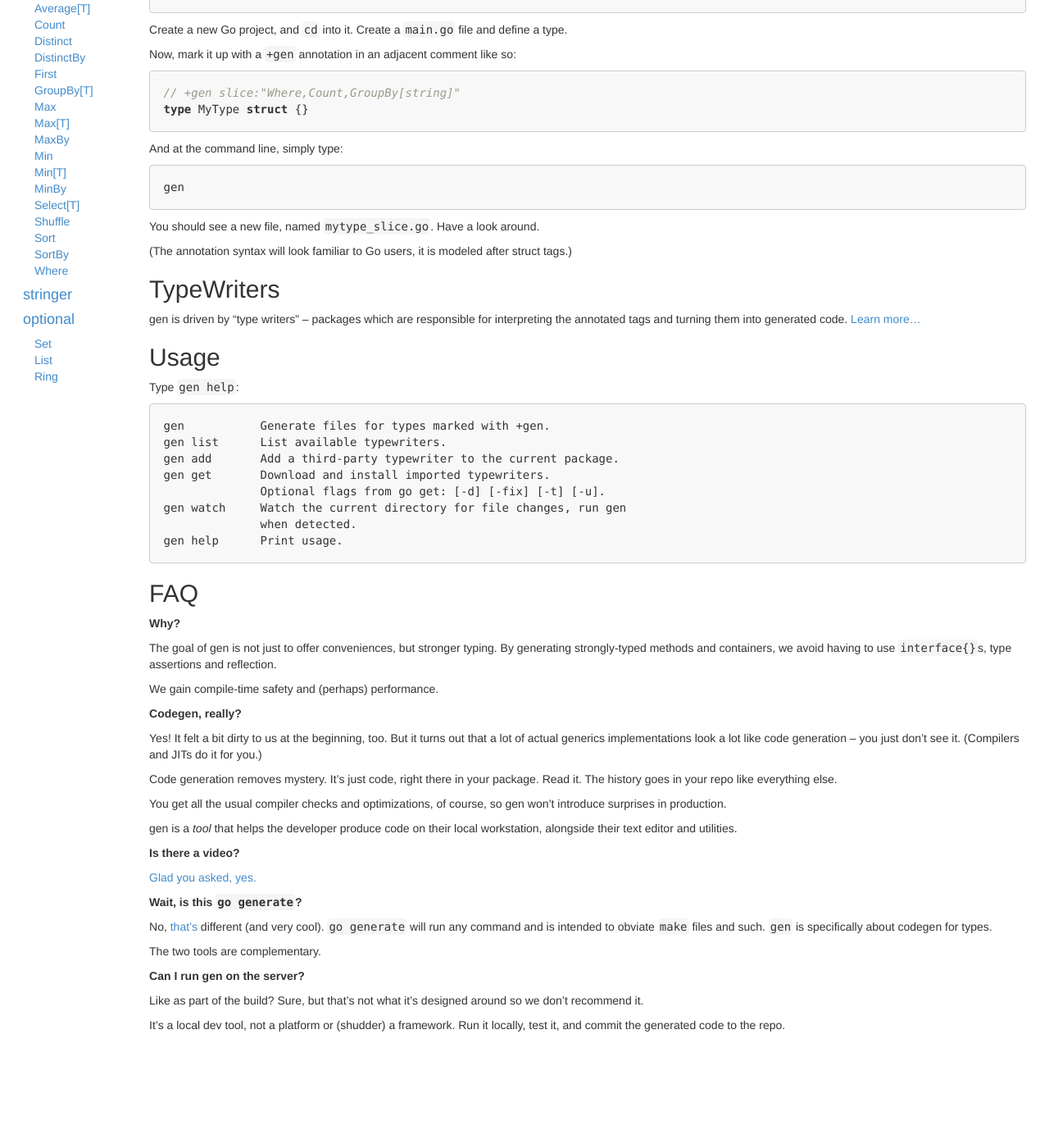
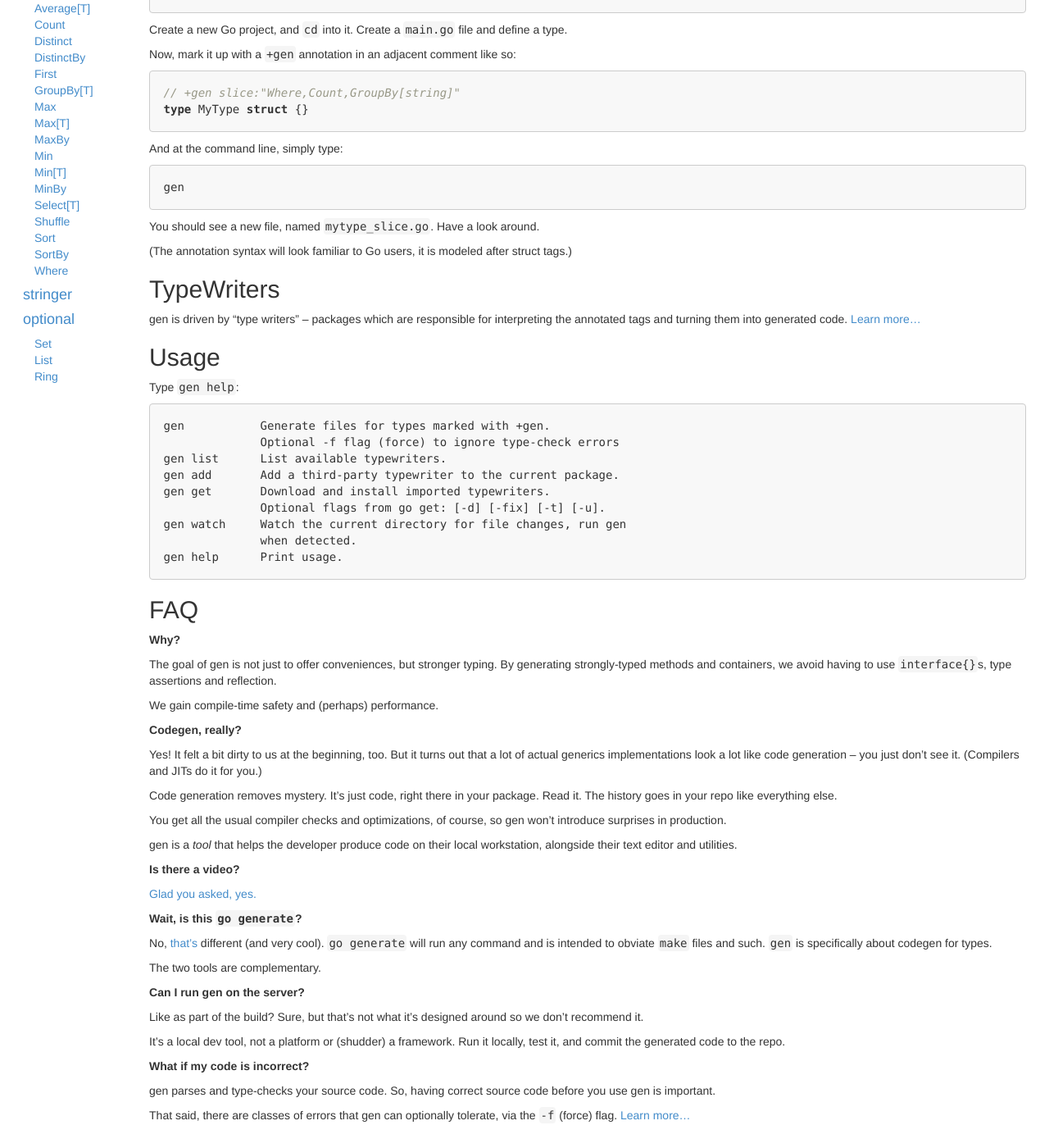
Before and after one commit to clipperhouse/gen, a Jekyll site: the page built from index.md, in a window 1280 px wide and 1400 px high, scrolled down 318 px. Shown: the whole window at 82% size. Built offline with Jekyll 4.4.1, drawn with Linux system fonts in a browser that asks for light colours; before the commit the page ends 1608 px from its top, so only the background shows below that.

Commit message:
force flag

```diff
--- a/index.md
+++ b/index.md
@@ -41,6 +41,7 @@ gen is driven by “type writers” – packages which are responsible for inter
 Type `gen help`:
 
 	gen           Generate files for types marked with +gen.
+	              Optional -f flag (force) to ignore type-check errors
 	gen list      List available typewriters.
 	gen add       Add a third-party typewriter to the current package.
 	gen get       Download and install imported typewriters.
@@ -82,3 +83,9 @@ The two tools are complementary.
 Like as part of the build? Sure, but that's not what it's designed around so we don't recommend it.
 
 It's a local dev tool, not a platform or (shudder) a framework. Run it locally, test it, and commit the generated code to the repo.
+
+**What if my code is incorrect?**
+
+gen parses and type-checks your source code. So, having correct source code before you use gen is important.
+
+That said, there are classes of errors that gen can optionally tolerate, via the `-f` (force) flag. [Learn more...](/force/)
```
Also changed, not shown: force/index.md (added, +29 -0 lines).
